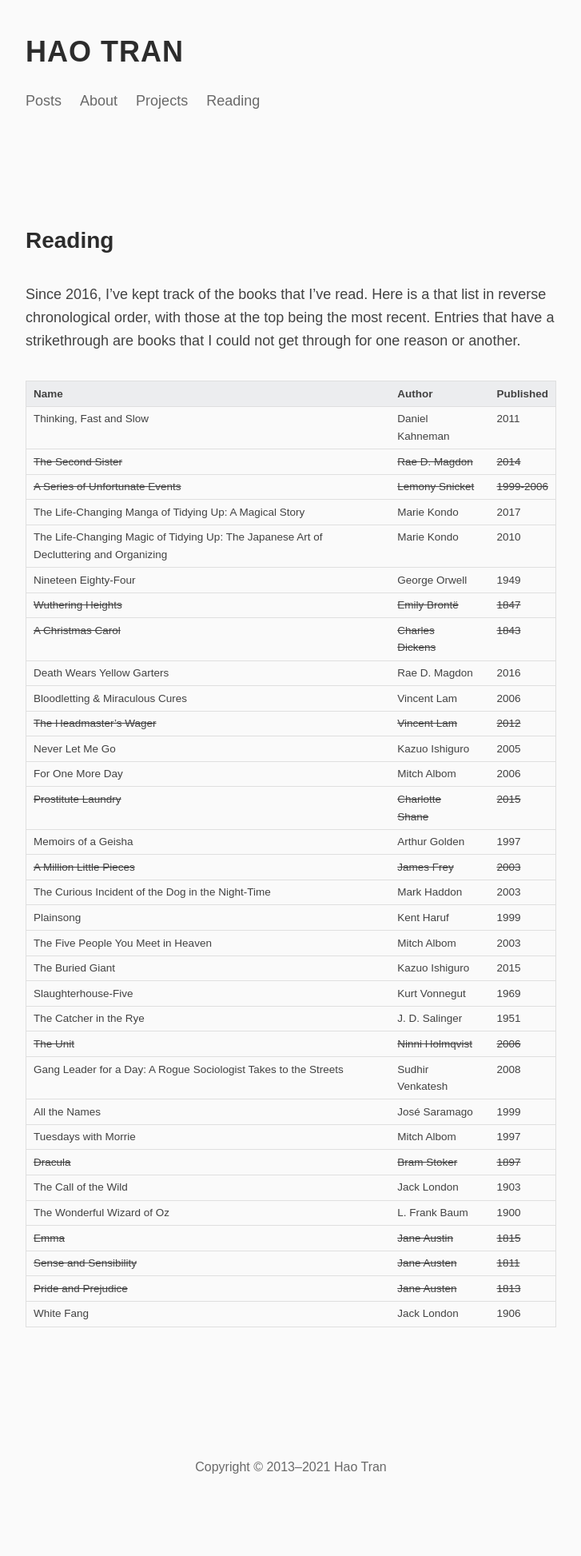
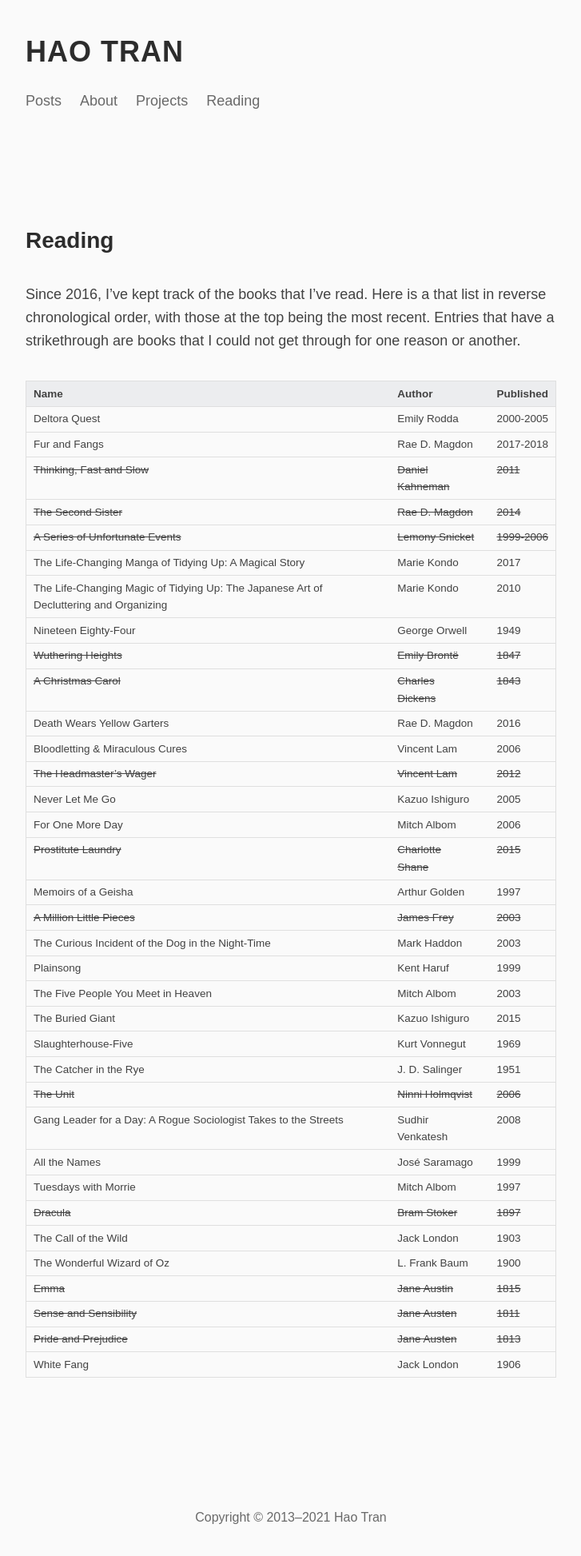
Before and after one commit to haothitran/posts, a Jekyll site: the page built from _pages/reading.md, in a window 1280 px wide. Shown: the whole page at 80% size, without its empty margins (276-1003 px from the left). Built offline with Jekyll 4.4.1, drawn with Linux system fonts in a browser that asks for light colours; before the commit the page ends 1883 px from its top, so only the background shows below that.

Commit message:
Update reading list

```diff
--- a/_pages/reading.md
+++ b/_pages/reading.md
@@ -8,7 +8,9 @@ Since 2016, I've kept track of the books that I've read. Here is a that list in
 
 | Name                                                                                   | Author              | Published     |
 |----------------------------------------------------------------------------------------|---------------------|---------------|
-| Thinking, Fast and Slow                                                                | Daniel Kahneman     | 2011          |
+| Deltora Quest                                                                          | Emily Rodda         | 2000-2005     |
+| Fur and Fangs                                                                          | Rae D. Magdon       | 2017-2018     |
+| ~~Thinking, Fast and Slow~~                                                            | ~~Daniel Kahneman~~ | ~~2011~~      |
 | ~~The Second Sister~~                                                                  | ~~Rae D. Magdon~~   | ~~2014~~      |
 | ~~A Series of Unfortunate Events~~                                                     | ~~Lemony Snicket~~  | ~~1999-2006~~ |
 | The Life-Changing Manga of Tidying Up: A Magical Story                                 | Marie Kondo         | 2017          |
```
